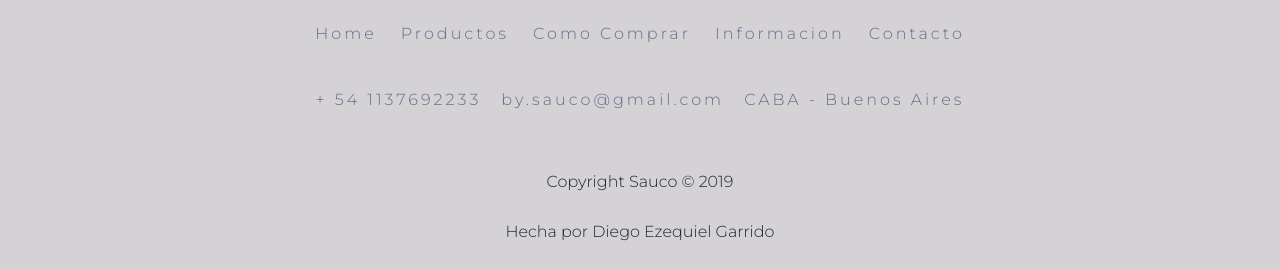
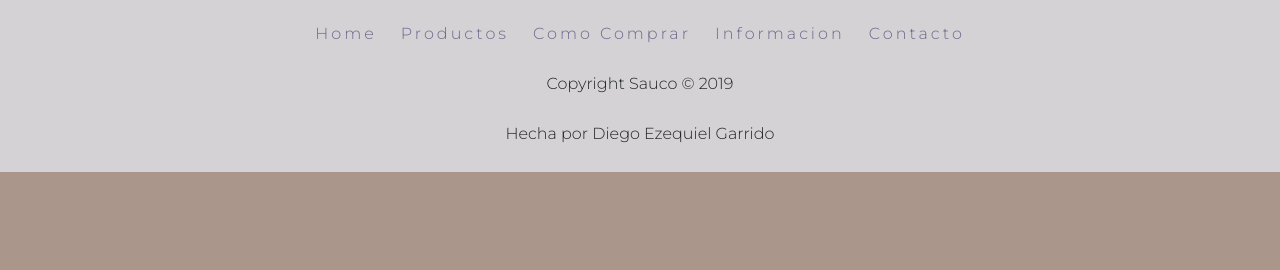
Before and after one commit to Dezegarrido/PF-Garrido, a plain HTML site: page index.html in a window 1280 px wide. Shown: the part 1602-1872 px from the top of the page. After the commit the page ends 1774 px from the top, so only its background shows below. Drawn offline with nearby package versions, Linux system fonts and the light colour scheme.

Commit message:
Arreglo Footer

```diff
--- a/assets/style.css
+++ b/assets/style.css
@@ -107,12 +107,6 @@ footer a{
     justify-content: center;
     flex-direction: column;
     text-align: center;
-}
-.info-footer {
-    display: flex;
-    align-items: center;
-    justify-content: center;
-    margin: 1rem 0 3rem 0;
 }
 .copy-footer{
     display: flex;
--- a/index.html
+++ b/index.html
@@ -80,11 +80,6 @@
                 <a href="./pages/contacto.html">Contacto</a>
             </p>
         </div>
-        <div class="info-footer">
-            <a href="#"> + 54 1137692233</a>
-            <a href="#">by.sauco@gmail.com</a>
-            <a href="#">CABA - Buenos Aires</a>
-        </div>
         <div class="copy-footer">
             <p>Copyright Sauco &copy; 2019</p>
         </div>
```
Also changed, not shown: pages/comocomprar.html (+0 -5 lines), pages/contacto.html (+0 -5 lines), pages/info.html (+0 -5 lines), pages/productos.html (+0 -5 lines).
